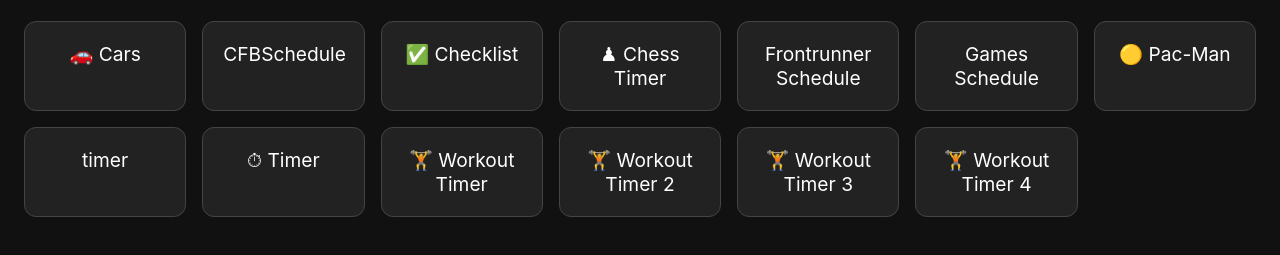
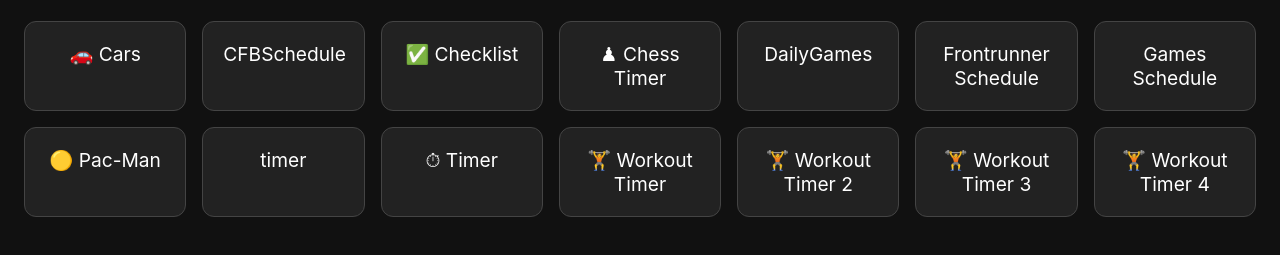
Before and after one commit to jzprice1/Apps, a plain HTML site: page index.html in a window 1280 px wide. Shown: the part 87-342 px from the top of the page. Drawn offline with Linux system fonts and the light colour scheme.

Commit message:
Update app index

```diff
--- a/index.html
+++ b/index.html
@@ -55,6 +55,7 @@
       <a class="app-button" href="CFBSchedule/">CFBSchedule</a>
       <a class="app-button" href="Checklist/">✅ Checklist</a>
       <a class="app-button" href="ChessTimer/">♟ Chess Timer</a>
+      <a class="app-button" href="DailyGames/">DailyGames</a>
       <a class="app-button" href="Frontrunner%20Schedule/">Frontrunner Schedule</a>
       <a class="app-button" href="Games%20Schedule/">Games Schedule</a>
       <a class="app-button" href="PacMan/">🟡 Pac-Man</a>
```
